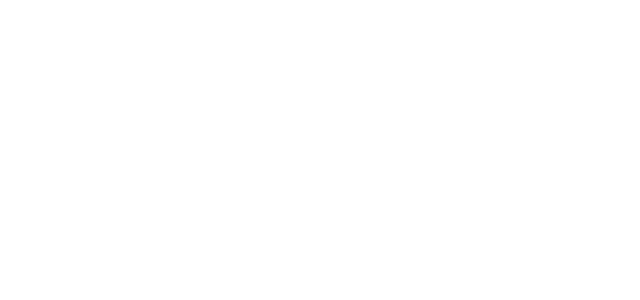
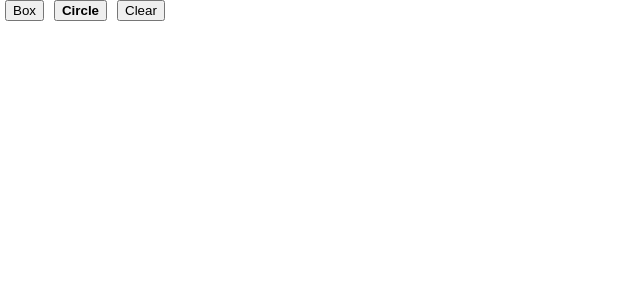
Before and after one commit to BaeSeongwon/cuddly-spoon, a React (Create React App) app: page / in a window 1280 px wide. Shown: the top 300 px of the page, without its empty margins (0-640 px from the left). Built offline with nearby package versions, Linux system fonts and the light colour scheme.

Commit message:
Feat: App 컴포넌트에 Controller 컴포넌트 추가
App 컴포넌트에 Controller 컴포넌트 추가

```diff
--- a/src/App.jsx
+++ b/src/App.jsx
@@ -1,6 +1,12 @@
+import { Controller } from "./components";
+
 function App() {
   return (
-    <div></div>
+    <div>
+      <div>
+        <Controller />
+      </div>
+    </div>
   );
 }
 
```
